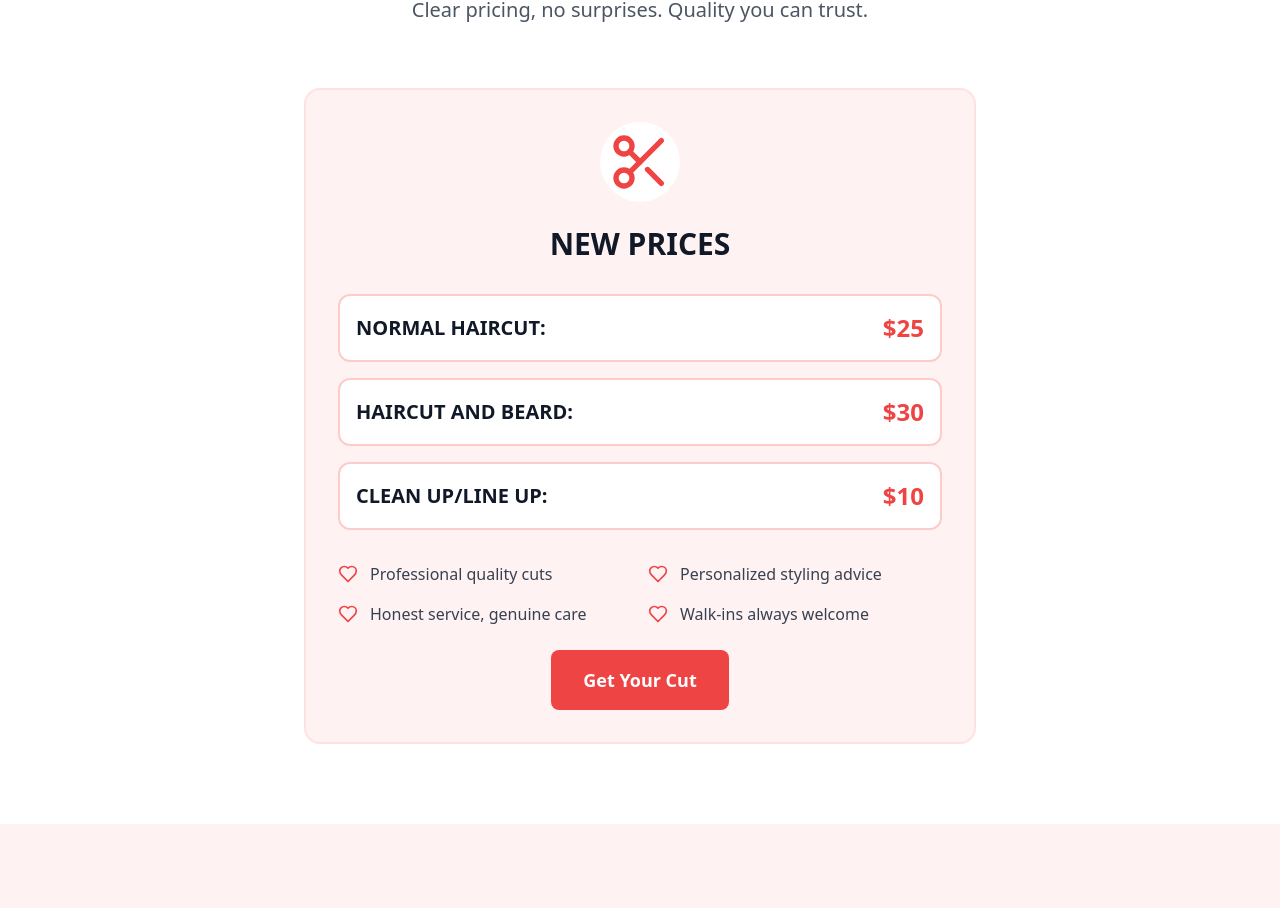
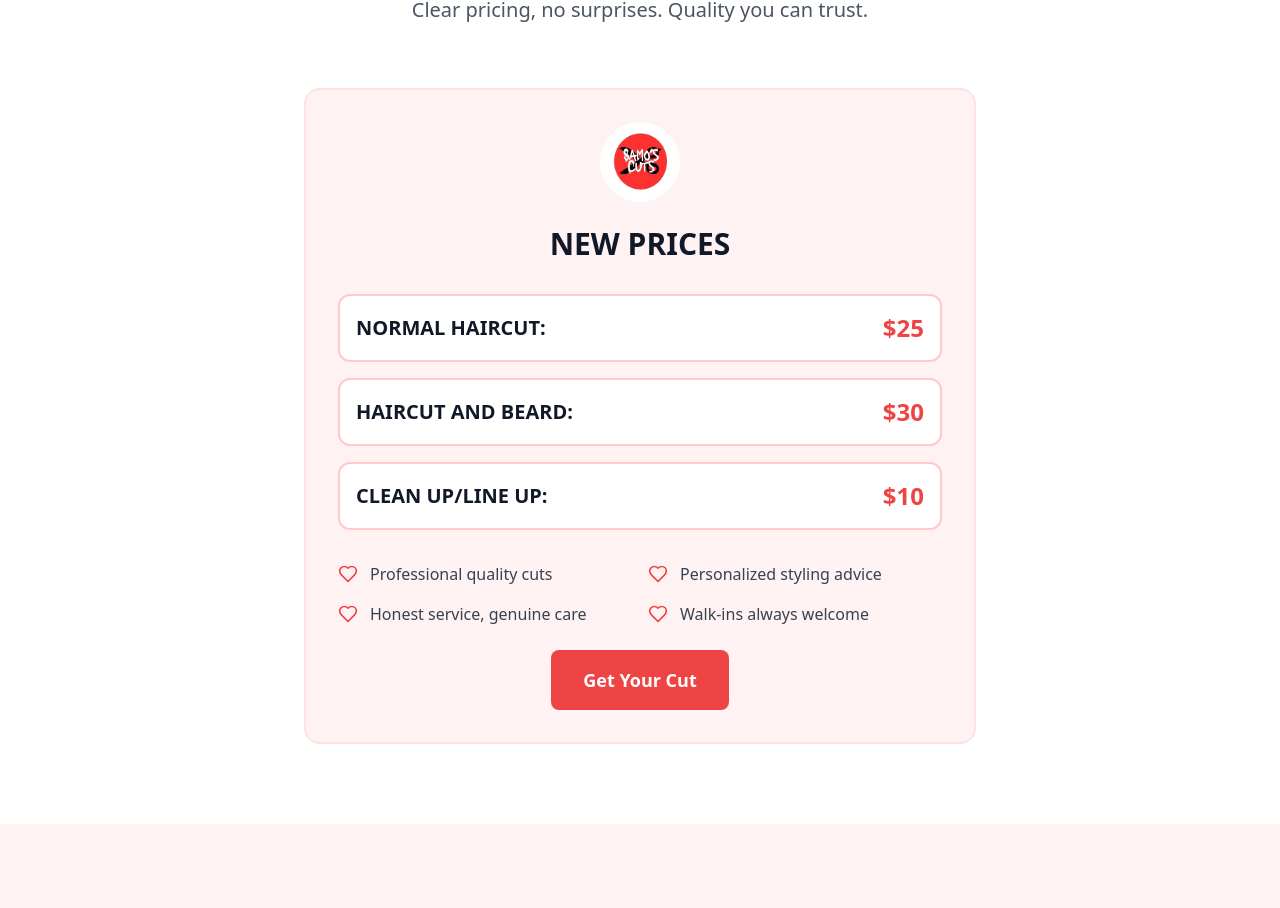
Before and after one commit to wolfedgd-dotcom/samos1, a React (Vite) app: page / in a window 1280 px wide. Shown: the part 1760-2668 px from the top of the page. Built offline with nearby package versions, Linux system fonts and the light colour scheme.

Commit message:
Replace all scissors icons with logo image

```diff
--- a/src/App.tsx
+++ b/src/App.tsx
@@ -205,7 +205,11 @@ function App() {
             <div className="bg-red-50 rounded-2xl p-8 text-center border-2 border-red-100">
               <div className="relative inline-block mb-6">
                 <div className="w-20 h-20 bg-white rounded-full flex items-center justify-center mx-auto">
-                  <Scissors className="w-16 h-16 text-red-500" />
+                  <img
+                    src="/src/assets/image-removebg-preview.png"
+                    alt="Samos Cuts Logo"
+                    className="w-16 h-16"
+                  />
                 </div>
               </div>
               <h3 className="text-3xl font-bold text-gray-900 mb-8">NEW PRICES</h3>
```
